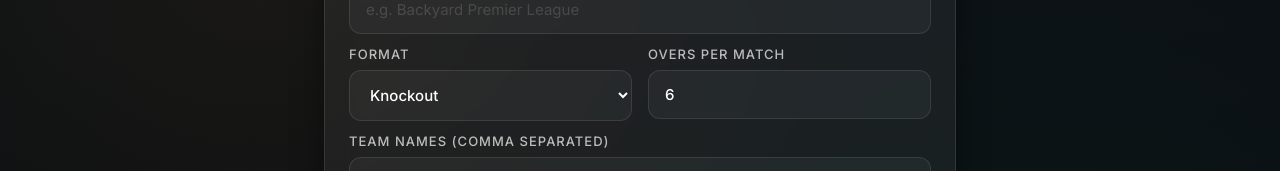
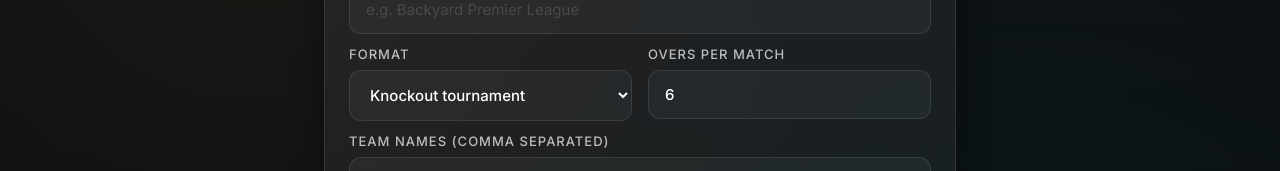
Before and after one commit to Kebadan-2704/Backyard-Pwa-App, a React (Vite) app: page /tournament in a window 1280 px wide. Both pictures are taken after a click on the button "NEW". Shown: the part 209-380 px from the top of the page. Built offline with nearby package versions, Linux system fonts and the light colour scheme.

Commit message:
chore: rename tournament options

```diff
--- a/src/pages/SetupPage.tsx
+++ b/src/pages/SetupPage.tsx
@@ -180,8 +180,8 @@ export default function SetupPage() {
                 <label>Match Type</label>
                 <select value={matchType} onChange={(e) => setMatchType(e.target.value as MatchType)}>
                   <option value="friendly">Friendly Match</option>
-                  <option value="league">League Match</option>
-                  <option value="knockout">Tournament / Knockout</option>
+                  <option value="league">League tournament</option>
+                  <option value="knockout">Knockout tournament</option>
                 </select>
               </div>
             </div>
--- a/src/pages/TournamentDashboard.tsx
+++ b/src/pages/TournamentDashboard.tsx
@@ -108,8 +108,8 @@ export default function TournamentDashboard() {
             <div className="field">
               <label>Format</label>
               <select value={tFormat} onChange={e => setTFormat(e.target.value as TournamentFormat)}>
-                <option value="knockout">Knockout</option>
-                <option value="league">League (Round Robin)</option>
+                <option value="knockout">Knockout tournament</option>
+                <option value="league">League tournament</option>
               </select>
             </div>
             <div className="field">
```
